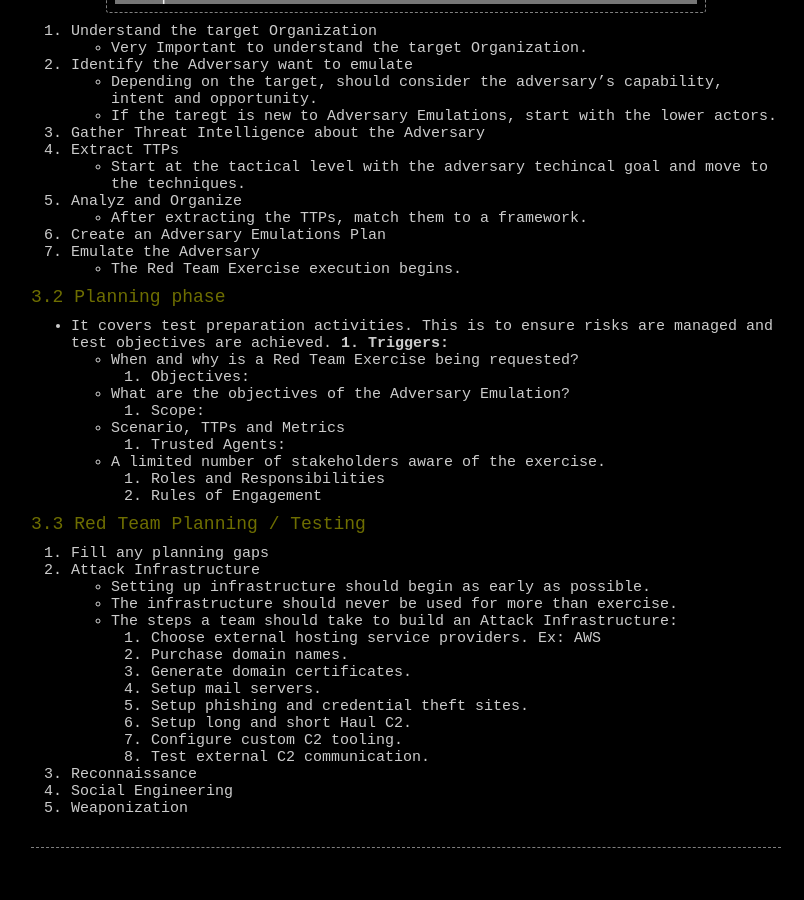
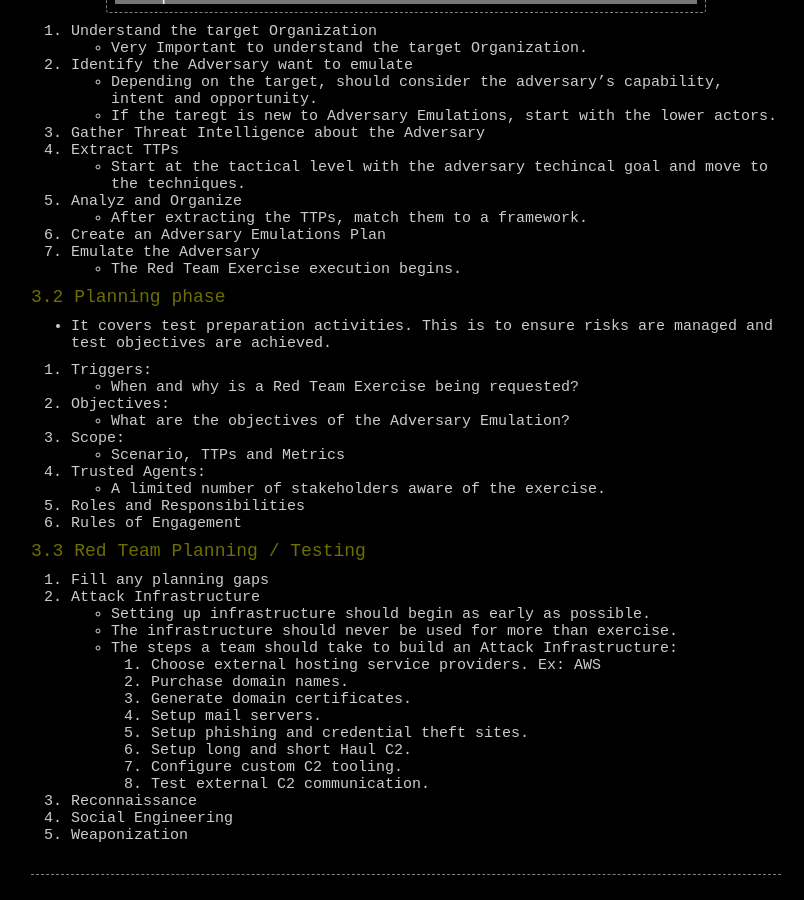
Before and after one commit to wizoutsugar/wizoutsugar.github.io, a Jekyll site: the page built from _posts/2020/RedTeam/2020-10-18-Intro.md, in a window 1280 px wide and 900 px high, scrolled down 2595 px. Shown: the whole window, without its empty margins (234-1038 px from the left). Built offline with Jekyll 4.4.1, drawn with Linux system fonts in a browser that asks for light colours; comment, search, counter and statistics services are not loaded; before the commit the page ends 3468 px from its top, so only the background shows below that.

Commit message:
Update 2020-10-18-Intro.md

```diff
--- a/_posts/2020/RedTeam/2020-10-18-Intro.md
+++ b/_posts/2020/RedTeam/2020-10-18-Intro.md
@@ -94,7 +94,8 @@ tags:
 
 #### 3.2 Planning phase
 - It covers test preparation activities. This is to ensure risks are managed and test objectives are achieved.
-**1. Triggers:**
+
+1. Triggers:
     - When and why is a Red Team Exercise being requested?
 2. Objectives:
     - What are the objectives of the Adversary Emulation?
```
